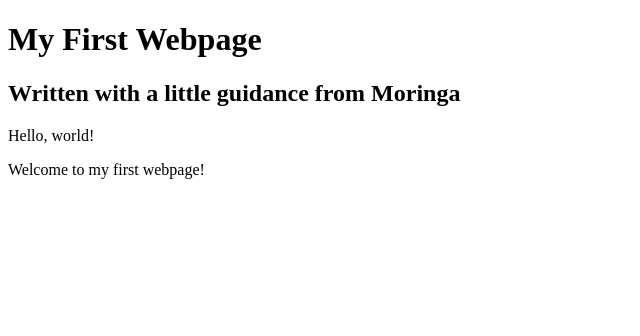
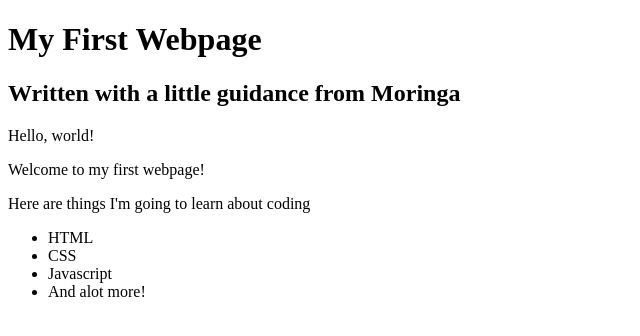
Before and after one commit to dorismtae/my-first-webpage, a plain HTML site: page my-first-webpage.html in a window 1280 px wide. Shown: the whole page, without its empty margins (0-640 px from the left). Drawn offline with Linux system fonts and the light colour scheme.

Commit message:
add list elements

```diff
--- a/my-first-webpage.html
+++ b/my-first-webpage.html
@@ -8,5 +8,13 @@
       <h2>Written with a little guidance from Moringa</h2>
     <p>Hello, world!</p>
     <p>Welcome to my first webpage!</p>
+
+    <p> Here are things I'm going to learn about coding</p>
+    <ul>
+      <li>HTML</li>
+      <li>CSS</li>
+      <li>Javascript</li>
+      <li>And alot more!</li>
+    </ul>
   </body>
 </html>
```
